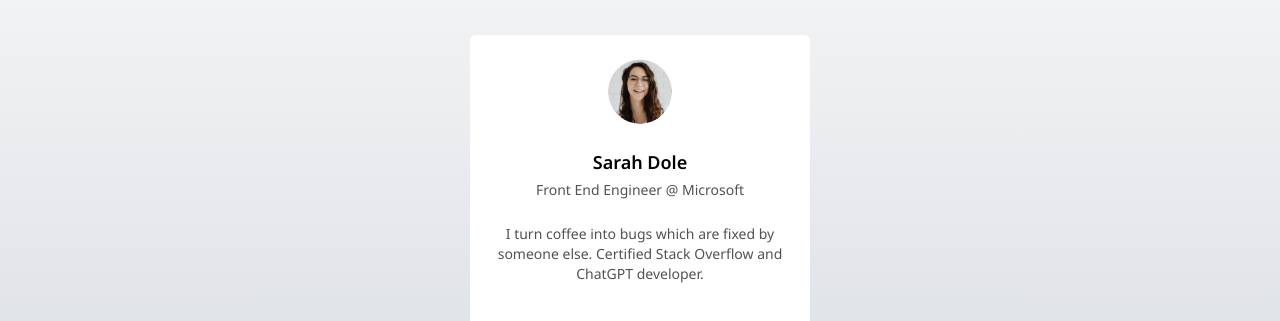
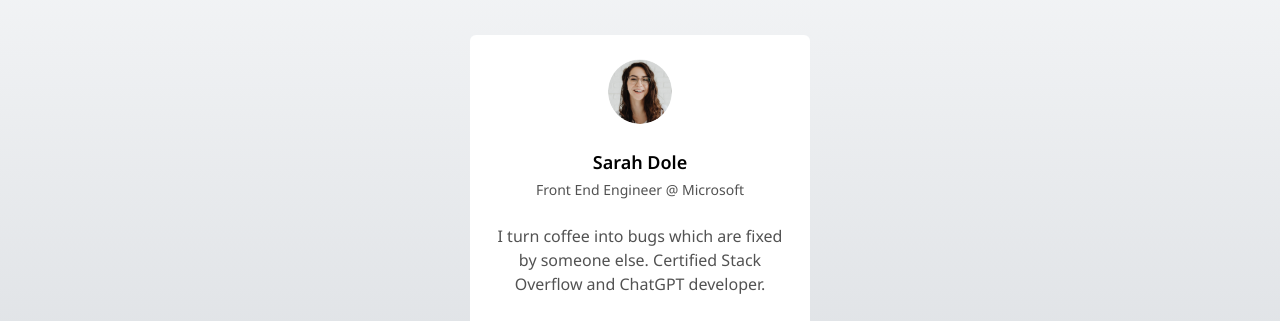
Before and after one commit to aswinzz/gfd-profile-card, a plain HTML site: page index.html in a window 1280 px wide. Shown: the part 165-486 px from the top of the page. Drawn offline with nearby package versions, Linux system fonts and the light colour scheme.

Commit message:
fix: font

```diff
--- a/index.html
+++ b/index.html
@@ -26,7 +26,7 @@
         <img height="64" width="64" src="img/profile.png" alt="profile" class="rounded-full" />
         <div class="text-lg font-semibold pt-6">Sarah Dole</div>
         <div class="text-sm text-neutral-600 pt-1">Front End Engineer @ Microsoft</div>
-        <div class="text-sm text-neutral-600 pt-6 text-center">
+        <div class="text-base text-neutral-600 pt-6 text-center">
           I turn coffee into bugs which are fixed by someone else. Certified Stack Overflow and ChatGPT developer.
         </div>
         <button class="mt-[40px] bg-indigo-700 text-white px-4 py-2 rounded-md w-full hover:bg-indigo-800 cursor-pointer">Contact me</button>
```
